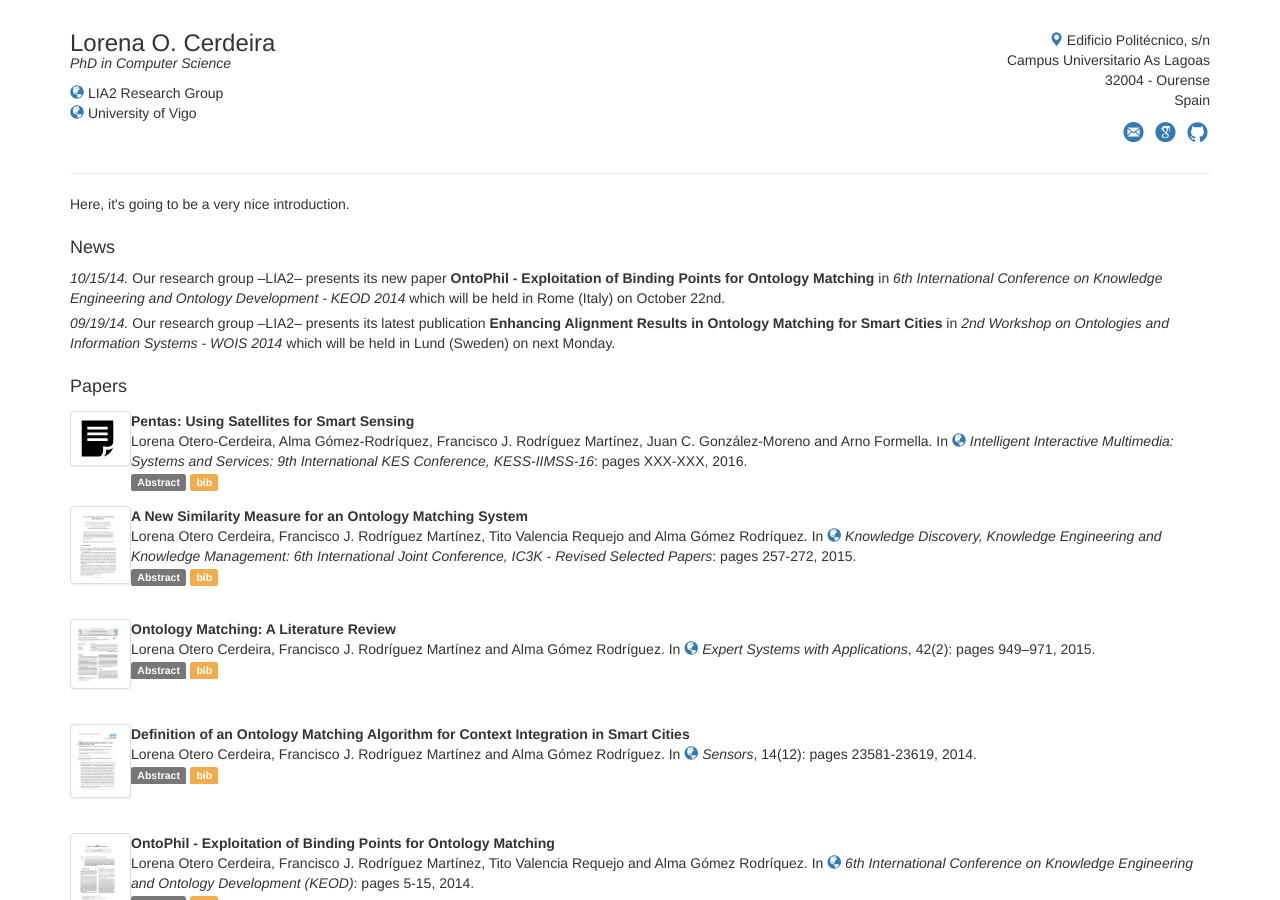
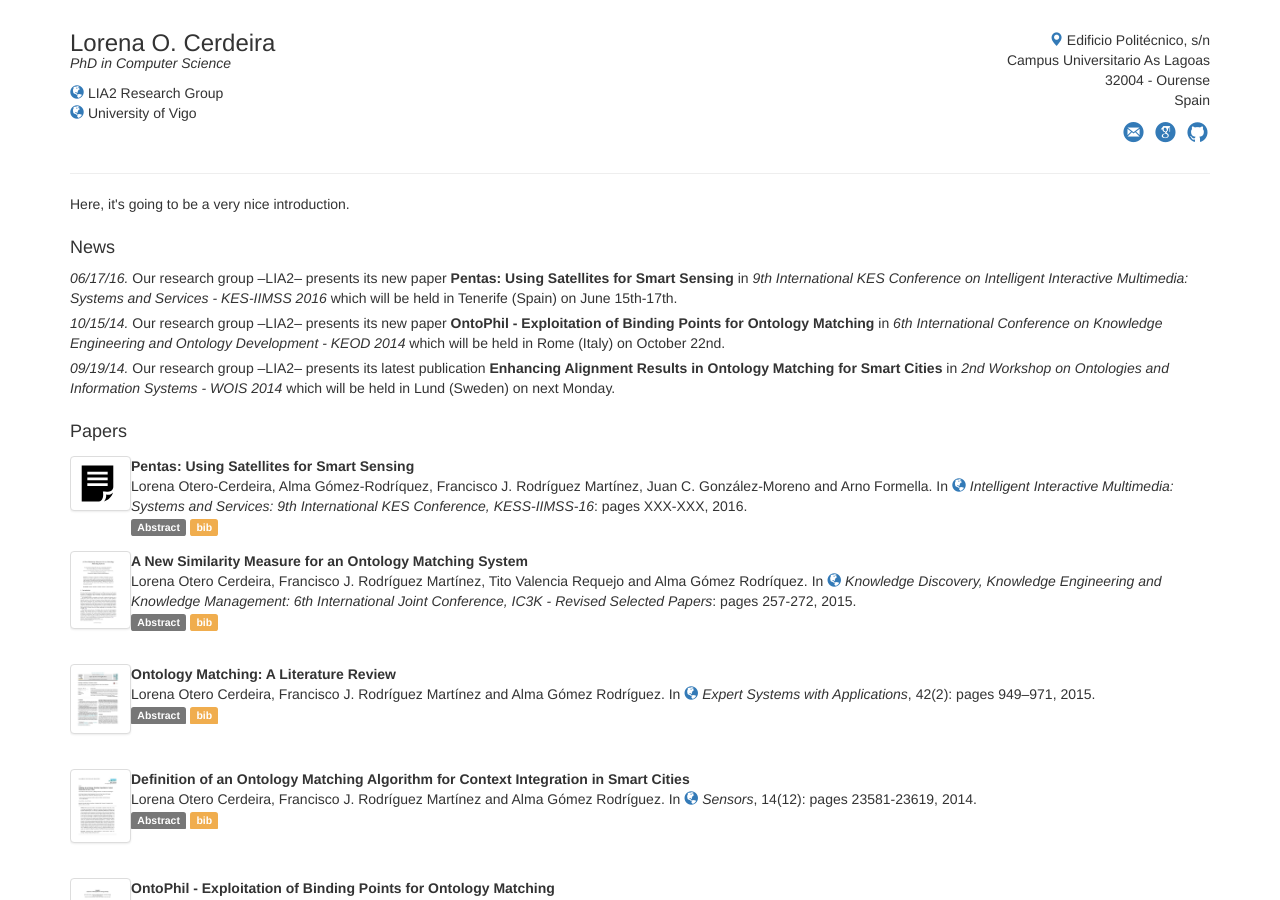
Before and after one commit to locerdeira/locerdeira.github.com, a Jekyll site: the page built from index.html, in a window 1280 px wide and 900 px high. Built offline with Jekyll 4.4.1, drawn with Linux system fonts in a browser that asks for light colours; nearby versions of some CDN libraries.

Commit message:
updating news

```diff
--- a/_data/news-list.yml
+++ b/_data/news-list.yml
@@ -1,8 +1,12 @@
 - date: 2014-09-19
-  selected: y
+  selected: n
   content: >
     Our research group &ndash;LIA2&ndash; presents its latest publication <strong>Enhancing Alignment Results in Ontology Matching for Smart Cities</strong> in <em>2nd Workshop on Ontologies and Information Systems - WOIS 2014</em> which will be held in Lund (Sweden) on next Monday.
 - date: 2014-10-15
   selected: y
   content: >
     Our research group &ndash;LIA2&ndash; presents its new paper <strong>OntoPhil - Exploitation of Binding Points for Ontology Matching</strong> in <em>6th International Conference on Knowledge Engineering and Ontology Development - KEOD 2014</em> which will be held in Rome (Italy) on October 22nd.
+- date: 2016-06-17
+  selected: y
+  content: >
+    Our research group &ndash;LIA2&ndash; presents its new paper <strong>Pentas: Using Satellites for Smart Sensing</strong> in <em>9th International KES Conference on Intelligent Interactive Multimedia: Systems and Services - KES-IIMSS 2016</em> which will be held in Tenerife (Spain) on June 15th-17th.
```
